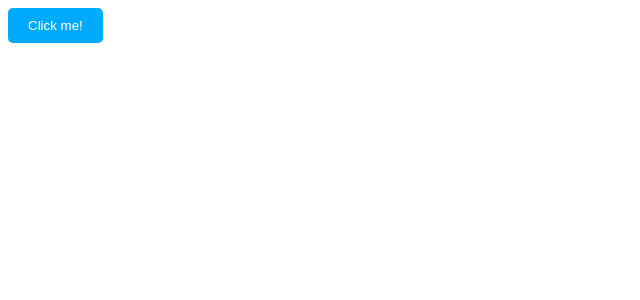
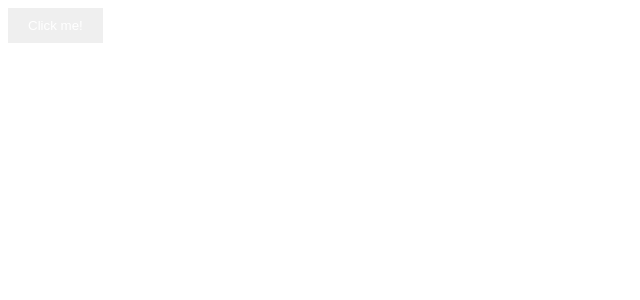
Before and after one commit to bilal1234590/website, a React (Vite) app in the folder my-react-app/: page / in a window 1280 px wide. Shown: the top 300 px of the page, without its empty margins (0-640 px from the left). Built offline with nearby package versions, Linux system fonts and the light colour scheme.

Commit message:
chapter 3 end

```diff
--- a/my-react-app/src/App.jsx
+++ b/my-react-app/src/App.jsx
@@ -2,7 +2,7 @@ import Button from "./Button";
 
 function App() {
   return (
-  <Button/>);
+  <Button />);
 }
 
 export default App
--- a/my-react-app/src/Button.jsx
+++ b/my-react-app/src/Button.jsx
@@ -1,9 +1,17 @@
+function Button(){
+
+const styles = {
+        backgroundcolor: "hsl(200, 100%, 50%)",
+        color: "white",
+        padding: "10px 20px",
+        borderradius: "5px",
+        border: "none",
+        cursor: "pointer",
+      }
 
 
-function Button(){
-    return(
-        <button className="button">Click me!</button>
-    )
+
+return(<button style={styles} >Click me!</button>)
 }
 
 export default  Button;
```
